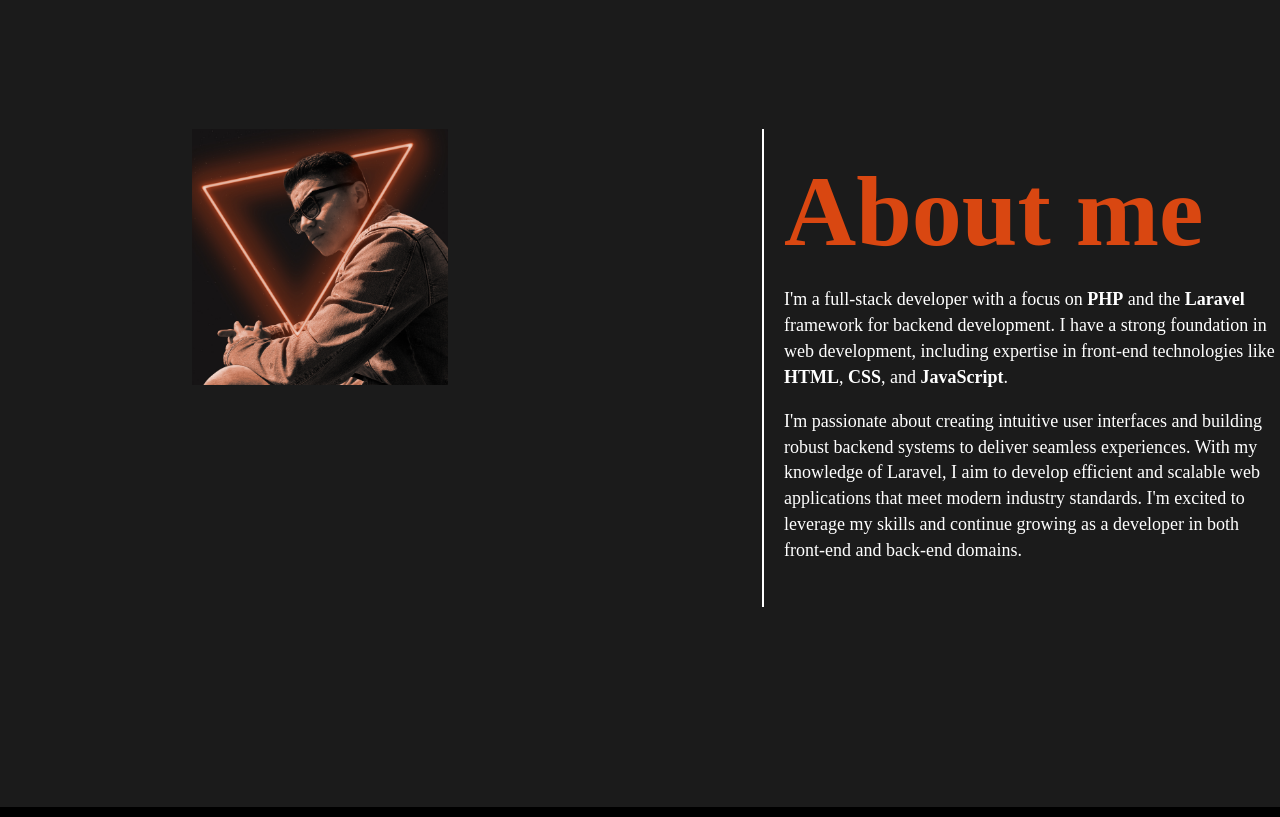
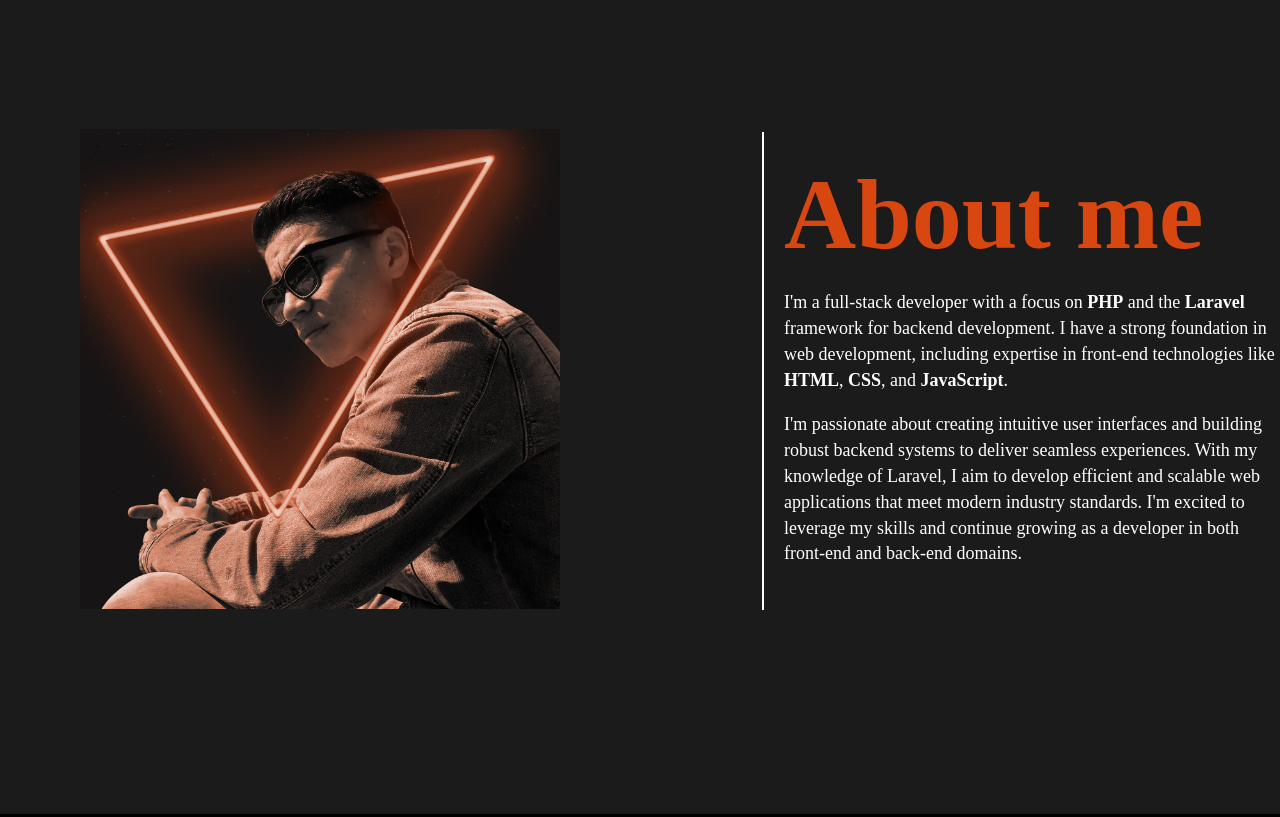
Before and after one commit to reycy07/portfolio, a plain HTML site: page index.html in a window 1280 px wide. Shown: the part 2420-3237 px from the top of the page. Drawn offline with nearby package versions, Linux system fonts and the light colour scheme; a web font is replaced by a local one.

Commit message:
about me image resizing 2

```diff
--- a/css/styles.css
+++ b/css/styles.css
@@ -152,7 +152,7 @@ html{
 
 /* About me */
 .portfolio__user-img-box{
-    max-width: 40%;
+    max-width: 75%;
     margin: 0 auto;
 }
 .portfolio__user-img-box img{
```
